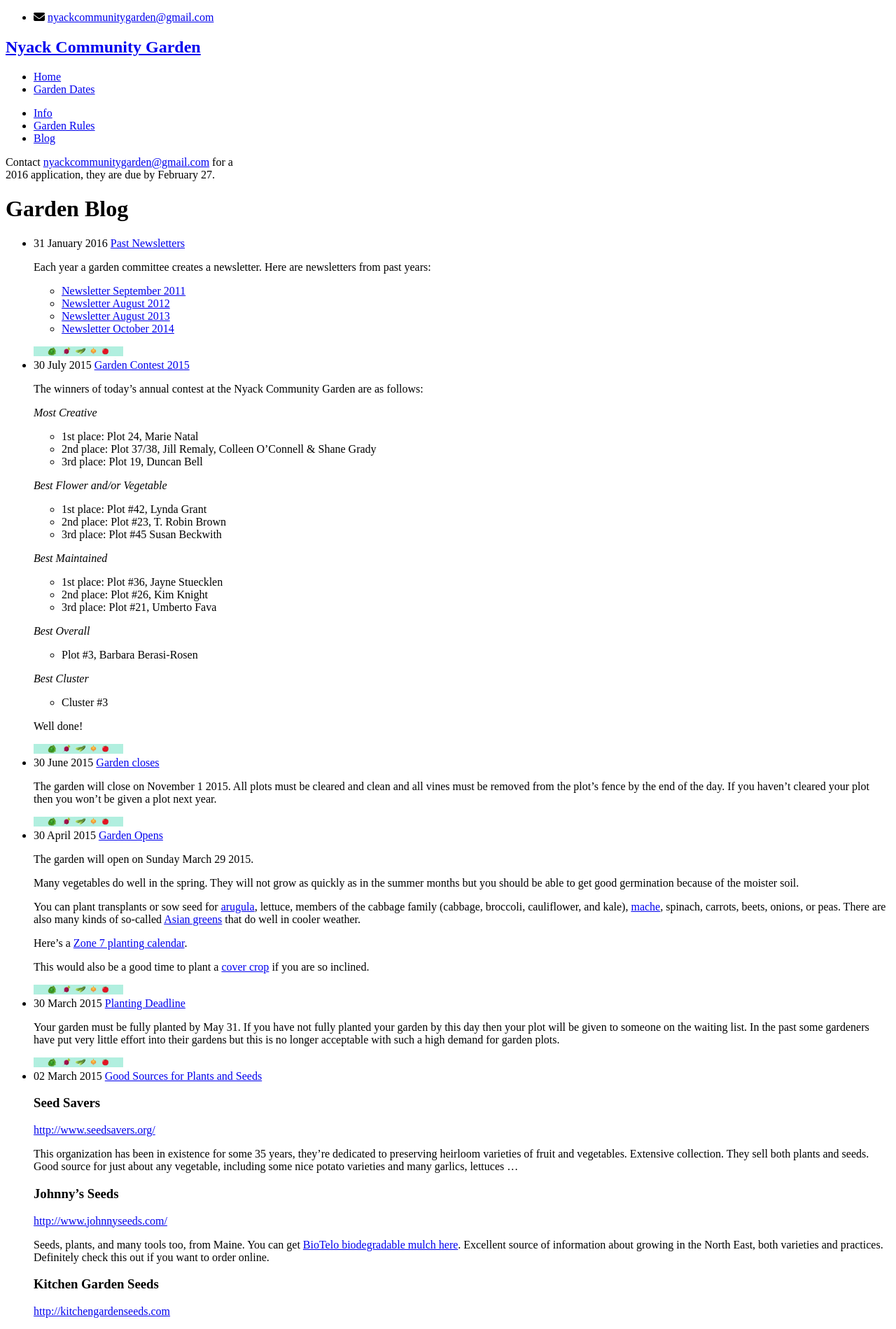
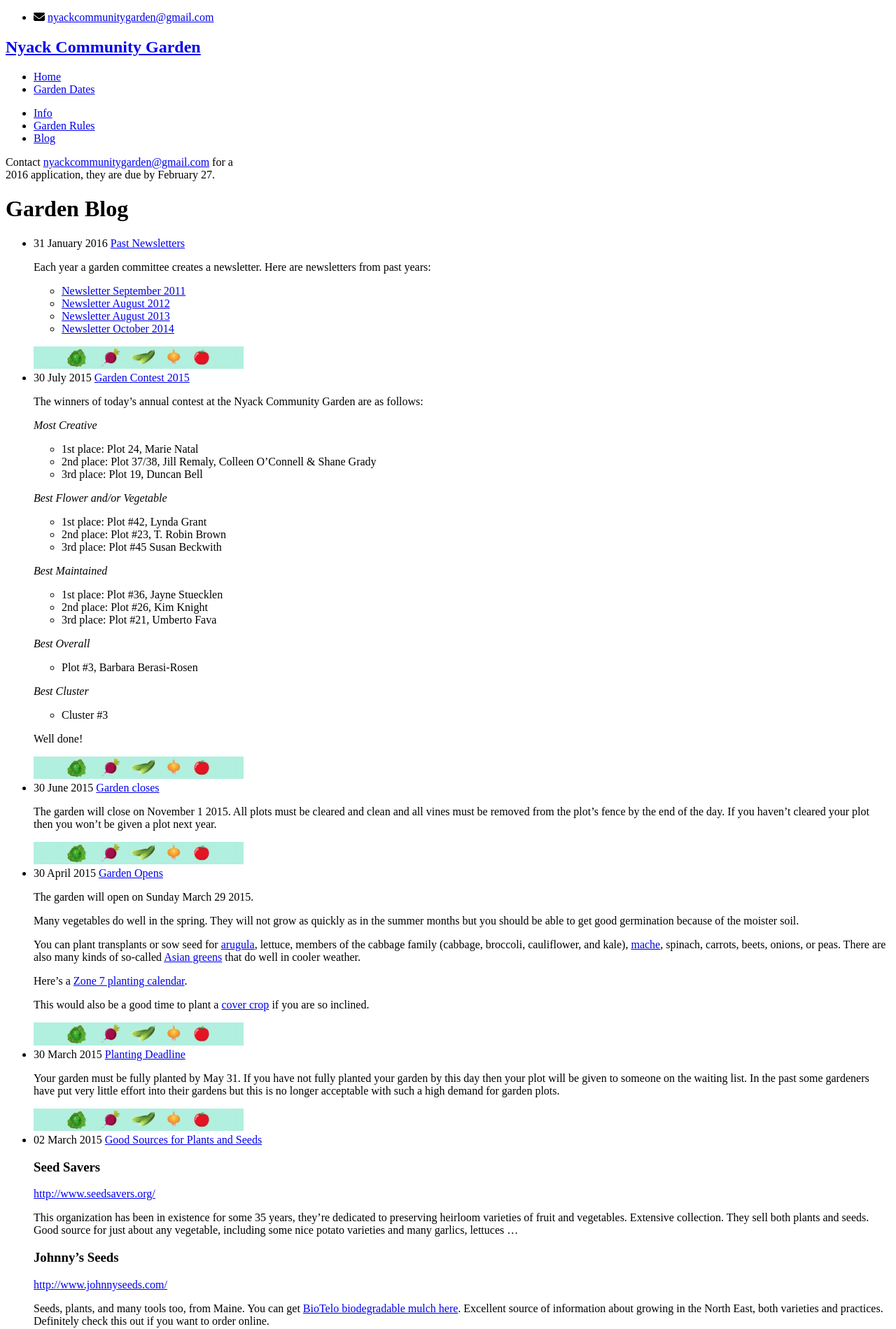
Before and after one commit to bosborne/nyackcommunitygarden, a Jekyll site: the page built from blog/index.html, in a window 1280 px wide. Shown: the top 1899 px of the page at 70% size. Built offline with Jekyll 4.4.1, drawn with Linux system fonts in a browser that asks for light colours; nearby versions of some CDN libraries; library files that are not in the unit come from our copies; Markdown is read by kramdown in place of the engine named in the settings.

Commit message:
Add image between blog posts

```diff
--- a/blog/index.html
+++ b/blog/index.html
@@ -16,7 +16,7 @@
       <time>{{ post.date | date_to_long_string }}</time>
       <a href="{{ post.url }}">{{ post.title }}</a>
       <p>{{ post.content }}</p>
-      <img src="/images/vegetable-bar.png" alt="picture of garden vegetables" style="width:128px">
+      <img src="/images/vegetable-bar.png" alt="picture of garden vegetables" style="width:300px">
     </li>
   {% endfor %}
 </ul>
```
